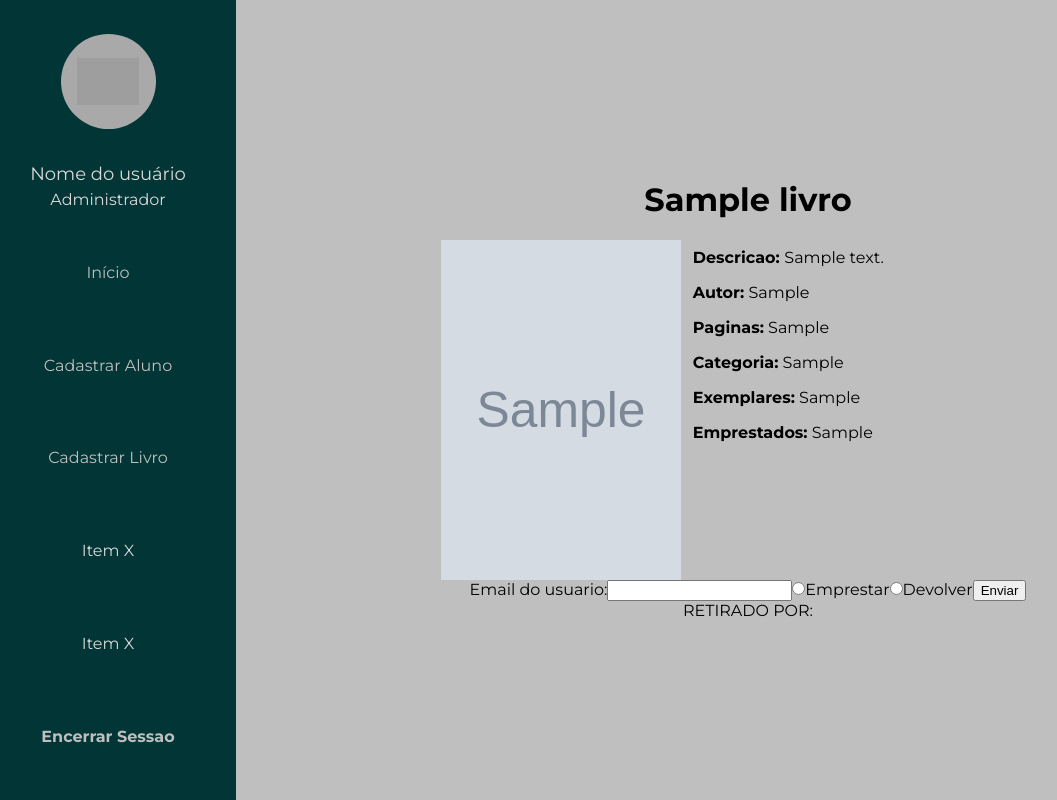
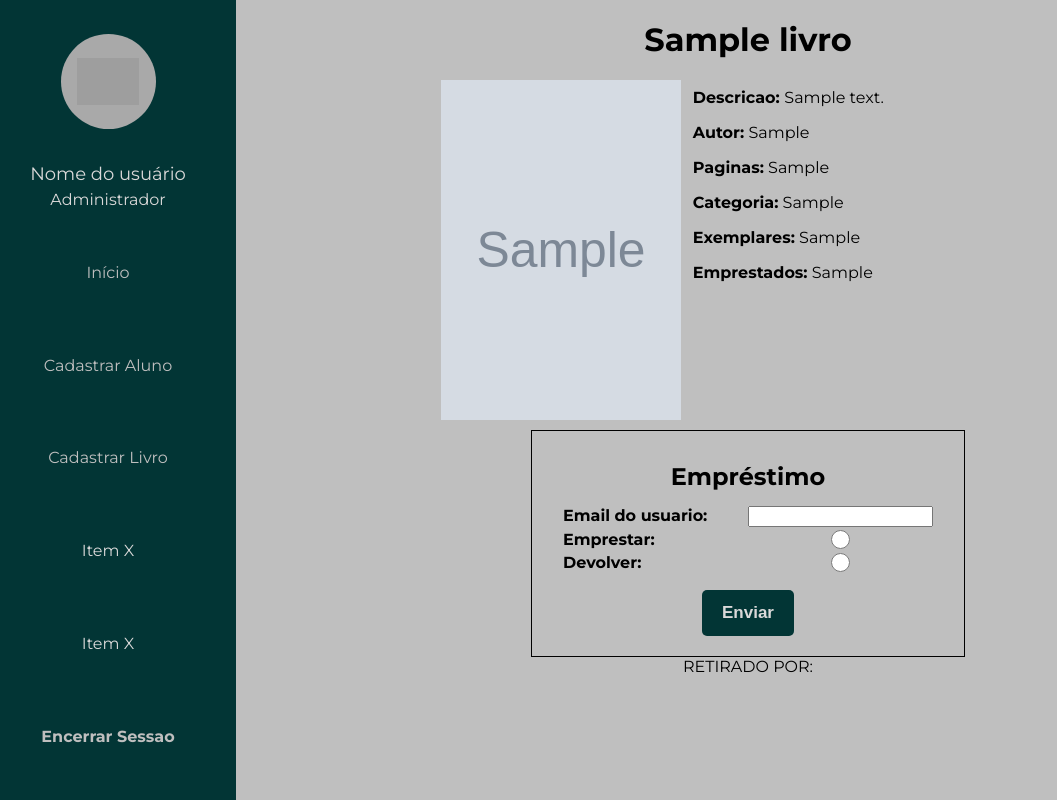
Before and after one commit to Bortolla/Sistema-Biblioteca, a PHP site: page /admin/livro.php?livro=1 in a window 1280 px wide. Shown: the whole page, without its empty margins (20-1077 px from the left). Run offline with PHP 8.4, Linux system fonts and the light colour scheme; the visitor is signed in with stand-in values (Sample User, id 1); tables that the repository leaves empty or names only in its code hold one stand-in row (values such as "Sample post"); grey boxes marked "Sample" are stand-in pictures; grey boxes are pictures that could not be loaded.

Commit message:
arrumando area de emprestimo do livro

```diff
--- a/sistema-biblioteca/admin/livro.php
+++ b/sistema-biblioteca/admin/livro.php
@@ -67,15 +67,15 @@
                 #->THE BOOK, THIS BLOCK IS HIDDEN AND THE BLOCK WITH->
                 #->THE CONFIRMATION IS SHOWN
                 if (!isset($student_can_borrow) and !isset($student_can_return)){
-                    echo "<form action=".$_SERVER['PHP_SELF'].'?livro=' . $book_id . " method='post'>";
-                        echo "<label for='email'>Email do usuario:</label>";
+                    echo "<div class='emprestarlivro'><h2 class='titulo-emprestarlivro'>Empréstimo</h2><form action=".$_SERVER['PHP_SELF'].'?livro=' . $book_id . " method='post'>";
+                        echo "<label for='email'><span class='bold'>Email do usuario:</span></label>";
                         echo "<input type='email' name='student_email' id='email'>";
+                        echo "<label for='borrow'><span class='bold'>Emprestar:</span></label>";
                         echo "<input type='radio' name='choice' value='borrow' id ='borrow'>";
-                        echo "<label for='borrow'>Emprestar</label>";
+                        echo "<label for='return'><span class='bold'>Devolver:</span></label>";
                         echo "<input type='radio' name='choice' value='return' id='return'>";
-                        echo "<label for='return'>Devolver</label>";
-                        echo "<input type='submit' value='Enviar'>";
-                    echo "</form>";
+                        echo "<input type='submit' class='inputenviar' value='Enviar'>";
+                    echo "</form></div>";
                     if(isset($lending_returning_error)){echo $lending_returning_error;}
                     if(isset($lending_success)){echo $lending_success;}
                 }
--- a/sistema-biblioteca/css/livro.css
+++ b/sistema-biblioteca/css/livro.css
@@ -20,7 +20,7 @@
     margin: 0;
     padding: 0;
     width: 100vw;
-    height: 100vh;
+    /* height: 100vh; */
     display: flex;
     font-family: 'Montserrat', sans-serif;
     font-size: 16px;
@@ -99,6 +99,7 @@
 }
 
 .titulo {
+    padding-top: 2%;
     text-align: center;
     padding-bottom: 2%;
     font-size: 2rem;
@@ -121,3 +122,36 @@
 .conteudovar{
     padding-top: 4%;
 }
+
+.emprestarlivro {
+    align-self: center;
+    /* background-color: white; */
+    padding: 3%;
+    border: 1px solid black;
+    margin-top: 1%;
+}
+.emprestarlivro > form {
+    display: grid;
+    grid-template-columns: 1fr 1fr;
+    gap: 3%;
+}
+
+.titulo-emprestarlivro {
+    text-align: center;
+    padding-bottom: 4%;
+}
+
+.inputenviar {
+    grid-column-start: 1;
+    grid-column-end: 3;
+    justify-self: center;
+    padding: 13px 0;
+    background-color: var(--btncolor);
+    border: none;
+    font-weight: bold;
+    border-radius: 5px;
+    margin-top: 15px;
+    width: 25%;
+    font-size: 17px;
+    color: var(--btnlettercolor);
+}
```
Also changed, not shown: sistema-biblioteca/imagens/3.png (added), sistema-biblioteca/imagens/394032.jpg (added).
